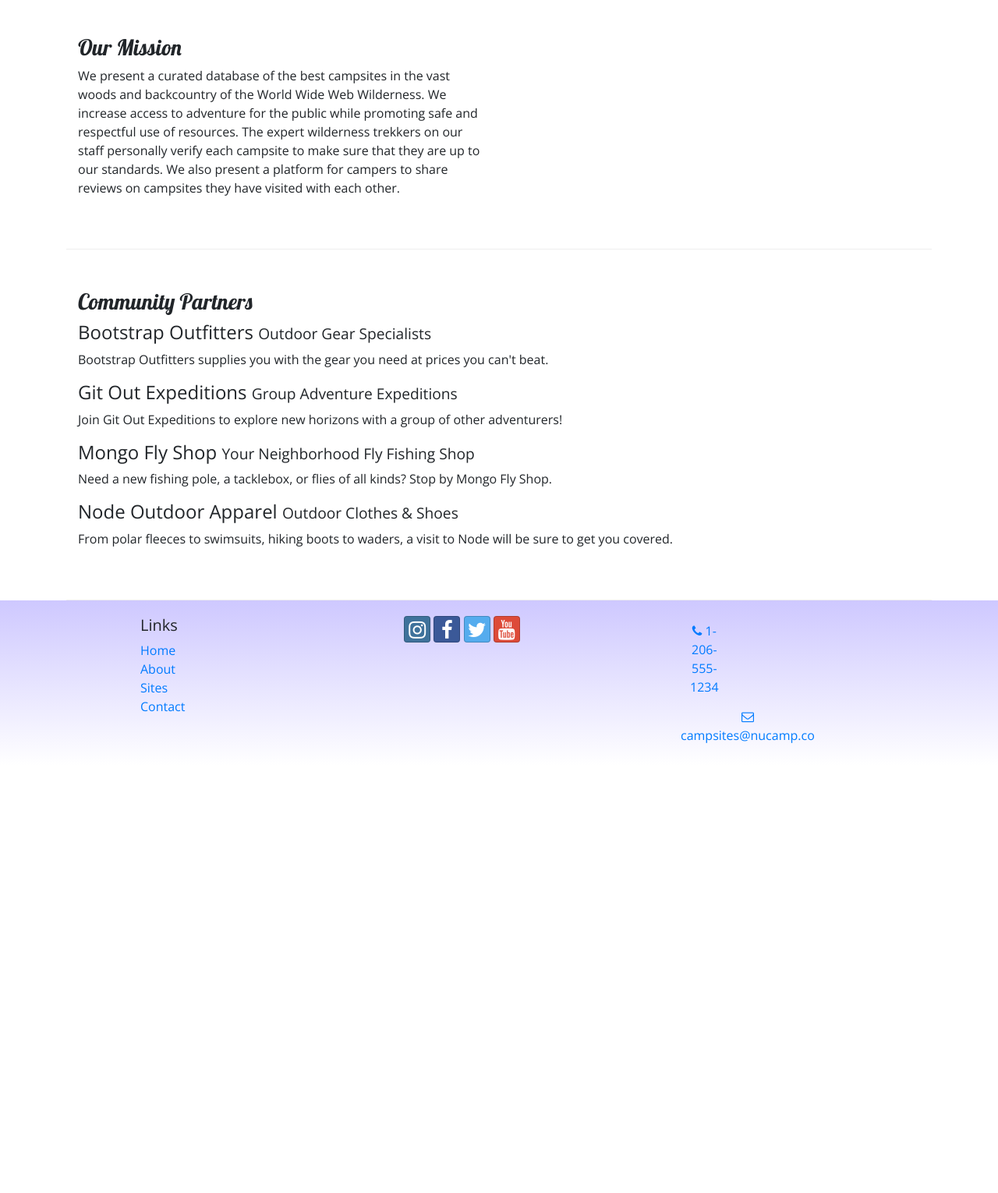
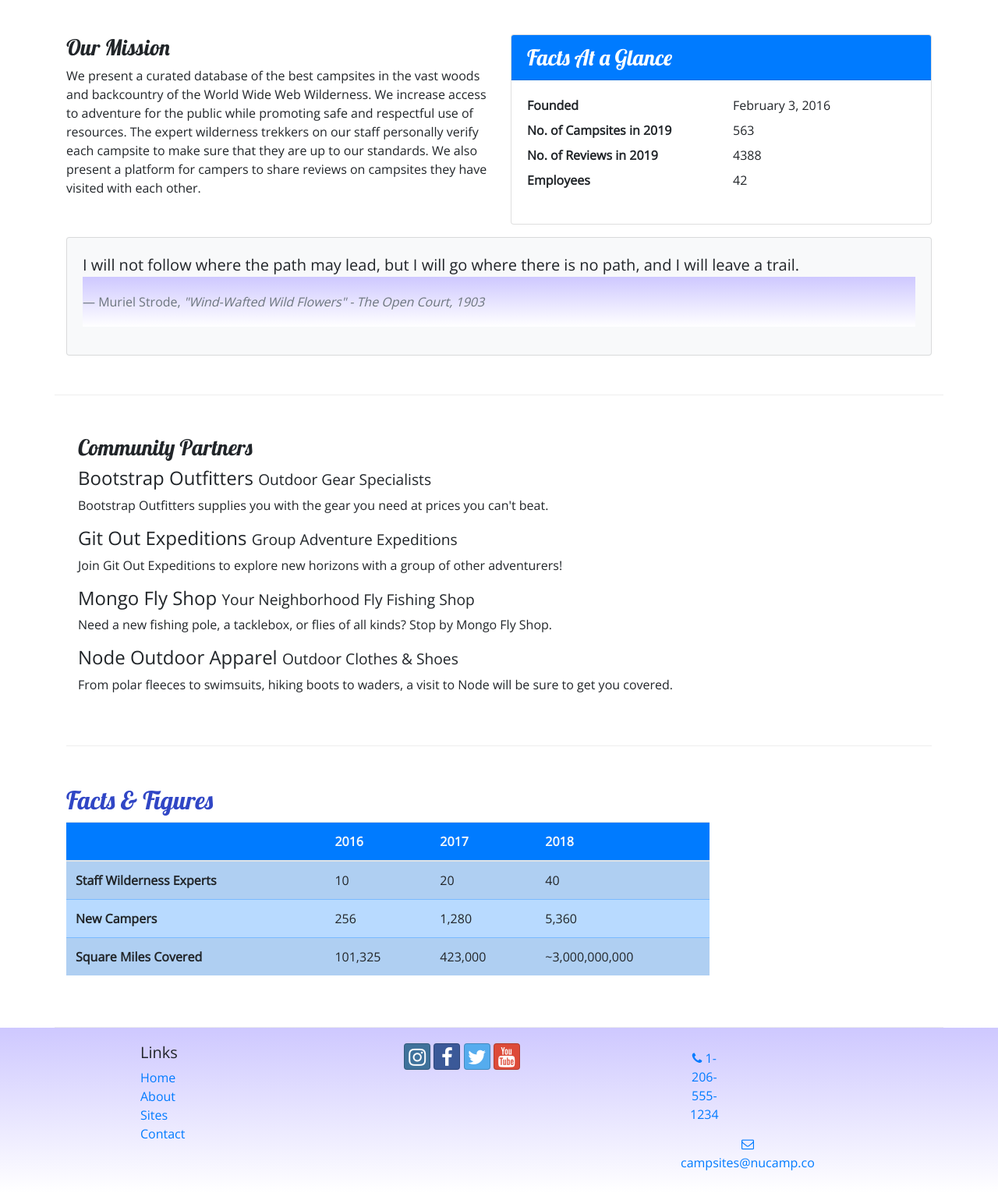
Before and after one commit to DianeGaliano/Bootstrap_Nucamp, a website: page aboutus.html in a window 1280 px wide. Shown: the part 360-1890 px from the top of the page at 78% size. Before the commit the page ends 1342 px from the top, so only its background shows below. Drawn offline with nearby package versions, Linux system fonts and the light colour scheme.

Commit message:
Images and Media

```diff
--- a/aboutus.html
+++ b/aboutus.html
@@ -58,10 +58,39 @@
             </div>
         </div>
 
-        <div class="row-content">
+        <div class="row row-content">
             <div class="col-sm-6">
                 <h3>Our Mission</h3>
-                <p>We present a curated database of the best campsites in the vast woods and backcountry of the World Wide Web Wilderness. We increase access to adventure for the public while promoting safe and respectful use of resources. The expert wilderness trekkers on our staff personally verify each campsite to make sure that they are up to our standards. We also present a platform for campers to share reviews on campsites they have visited with each other.</p>
+                <p>We present a curated database of the best campsites in the vast woods and backcountry of the World Wide Web Wilderness. We increase access to adventure for the public while promoting safe and respectful use of resources. The expert wilderness trekkers on our staff personally verify each campsite to make sure that they are up to our standards. We also present a platform for campers to share reviews on campsites they have visited with  each other.</p>
+            </div>
+            <div class="col-sm-6">
+                <div class="card">
+                    <h3 class="card-header bg-primary text-white">Facts At a Glance</h3>
+                    <div class="card-body">
+                        <dl class="row">
+                            <dt class="col-6">Founded</dt>
+                            <dd class="col-6">February 3, 2016</dd>
+                            <dt class="col-6">No. of Campsites in 2019</dt>
+                            <dd class="col-6">563</dd>
+                            <dt class="col-6">No. of Reviews in 2019</dt>
+                            <dd class="col-6">4388</dd>
+                            <dt class="col-6">Employees</dt>
+                            <dd class="col-6">42</dd>
+                        </dl>
+                    </div>
+                </div>
+            </div>
+            <div class="col">
+                <div class="card bg-light mt-3">
+                    <blockquote class="blockquote card-body">
+                        <p class="mb-0">I will not follow where the path may lead, but I will go where there is no path, and I will leave a trail.</p>
+                        <footer class="blockquote-footer">Muriel Strode,
+                            <cite title="Source Title">"Wind-Wafted Wild Flowers" -
+                                The Open Court, 1903
+                            </cite>
+                        </footer>
+                    </blockquote>
+                </div>
             </div>
         </div>
 
@@ -78,9 +107,49 @@
                 <p class="d-none d-sm-block">From polar fleeces to swimsuits, hiking boots to waders, a visit to Node will be sure to get you covered.</p>
             </div>
         </div>
+
+        <div class="row row-content">
+        <div class="col-sm-9">
+            <h2>Facts &amp; Figures</h2>
+            <div class="table-responsive">
+                <table class="table table-striped">
+                    <thead>
+                        <tr class="bg-primary text-light">
+                            <th></th>
+                            <th>2016</th>
+                            <th>2017</th>
+                            <th>2018</th>
+                        </tr>
+                    </thead>
+                    <tbody class="table-primary">
+                        <tr>
+                            <th>Staff Wilderness Experts</th>
+                            <td>10</td>
+                            <td>20</td>
+                            <td>40</td>
+                        </tr>
+                        <tr>
+                            <th>New Campers</th>
+                            <td>256</td>
+                            <td>1,280</td>
+                            <td>5,360</td>
+                        </tr>
+                        <tr>
+                            <th>Square Miles Covered</th>
+                            <td>101,325</td>
+                            <td>423,000</td>
+                            <td>~3,000,000,000</td>
+                        </tr>
+                    </tbody>
+                </table>
+            </div>
+        </div>
+   </div>
+
     </div>
 
-    <footer>
+
+    <footer class="site-footer">
         <div class="container">
             <div class="row">
                 <div class="col-4 col-sm-2 offset-1">
@@ -102,6 +171,7 @@
                     <div class="col-sm-4 text-center">
                         <a role="button" class="btn btn-link" href="tel:+12065551234"><i class="fa fa-phone"></i> 1-206-555-1234</a><br />
                         <a role="button" class="btn btn-link" href="mailto:campsites@nucamp.co"><i class="fa fa-envelope-o"></i> campsites@nucamp.co</a>
+                    </div>
                 </div>
            </div>
         </div>
--- a/css/style.css
+++ b/css/style.css
@@ -35,3 +35,8 @@ footer {
 .navbar {
     background-color: #901CAD;
 }
+
+.site-footer{
+    background-image: linear-gradient(#CEC8FF, white);
+    padding: 20px 0;
+}
```
Also changed, not shown: contactus.html (+8 -1 lines), index.html (+21 -11 lines), img/bootstrap-thumb.png (added), img/breadcrumb-trail-thumb.jpg (added), img/breadcrumb-trail.jpg (added), img/chrome-river-thumb.jpg (added), img/chrome-river.jpg (added), img/logo.png (added), img/react-lake-thumb.jpg (added), img/react-lake.jpg (added), 1 other file.
